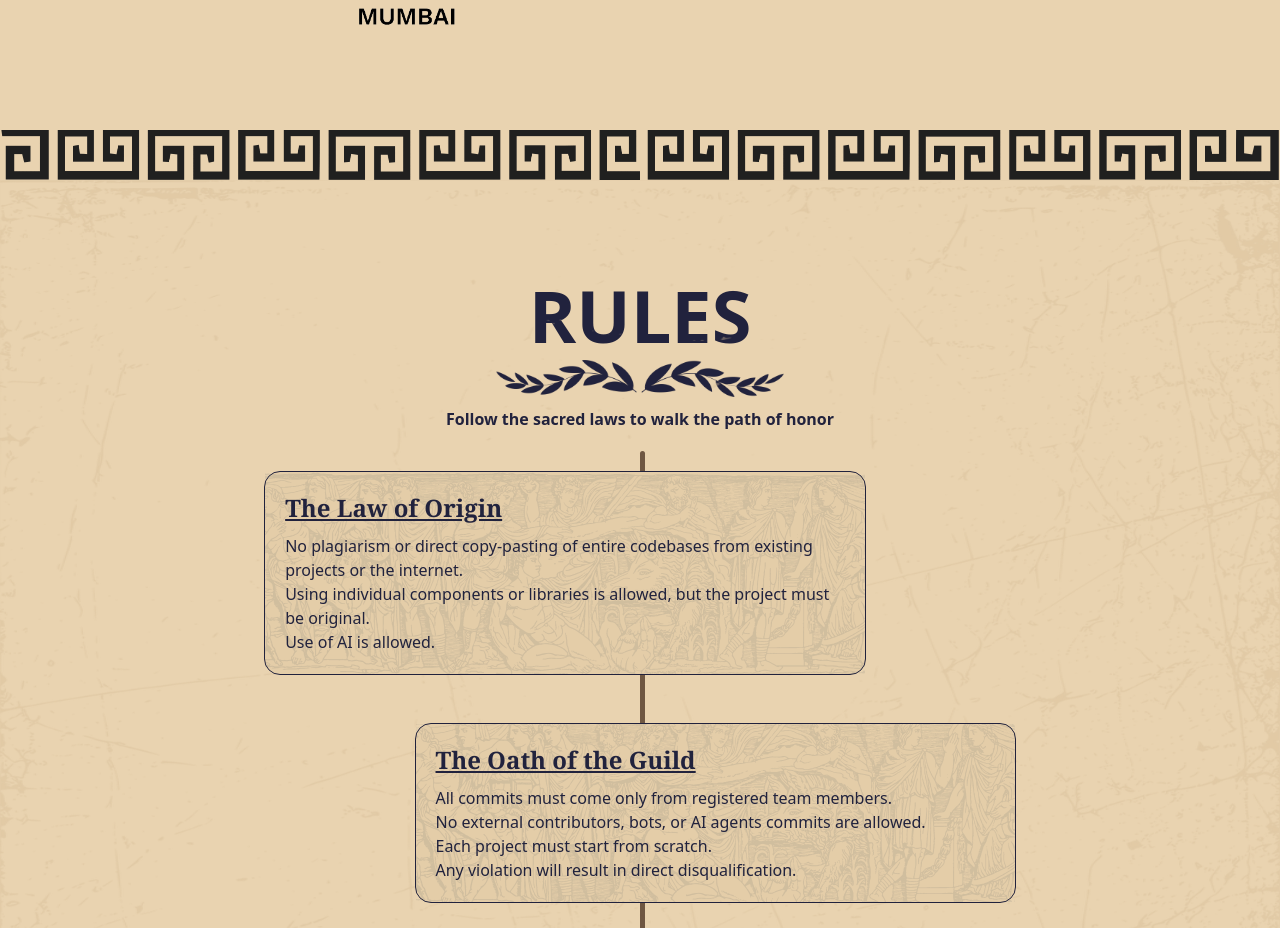
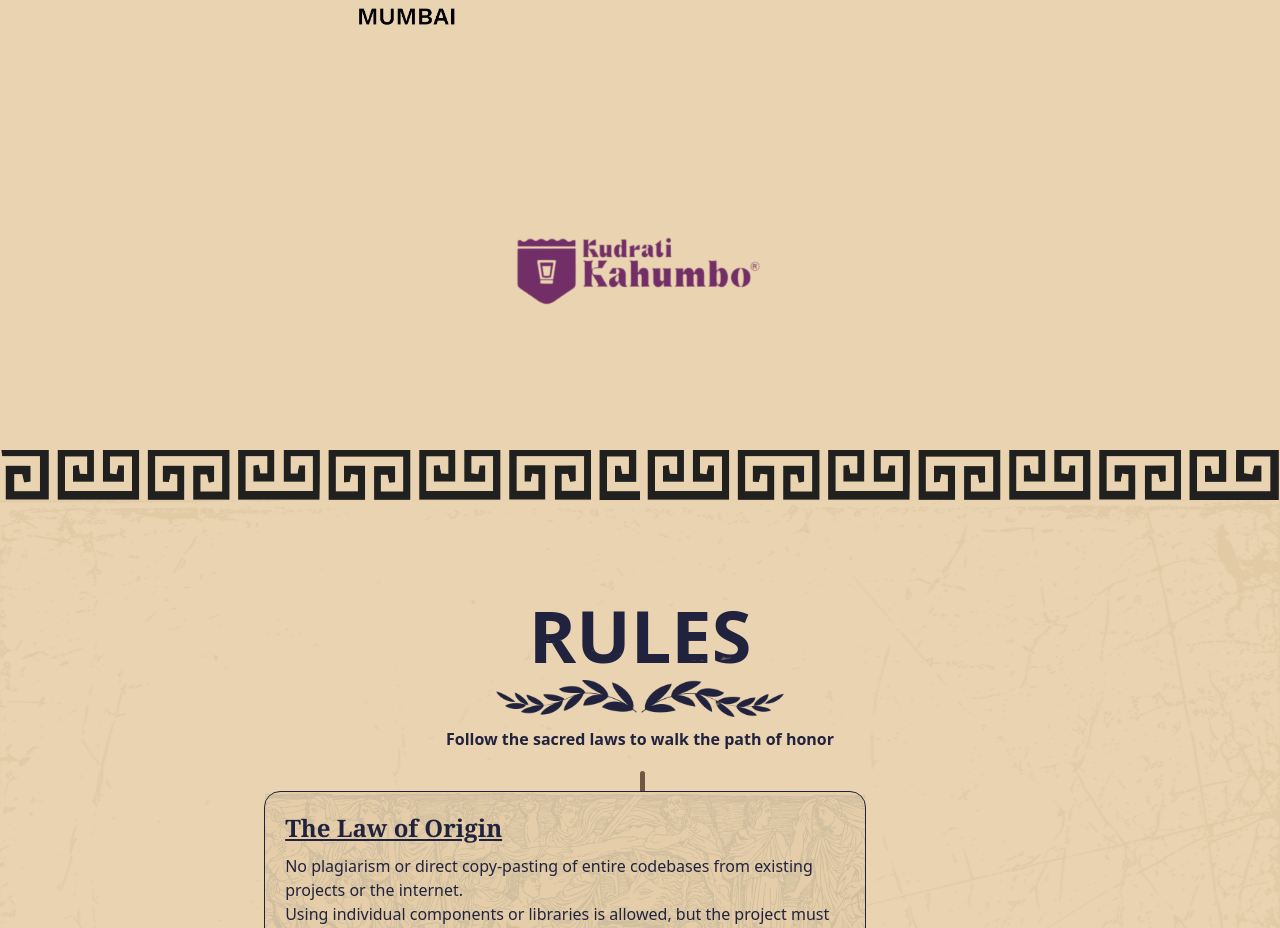
Before and after one commit to ACM-KJSCE/Artemis-Website, a React (Vite) app: page / in a window 1280 px wide. Shown: the part 2429-3357 px from the top of the page. Built offline with nearby package versions, Linux system fonts and the light colour scheme.

Commit message:
add 3rd sponsor

```diff
--- a/src/sections/SponsorSection.jsx
+++ b/src/sections/SponsorSection.jsx
@@ -27,6 +27,7 @@ const SponserSection = () => {
         >
           <img src="/sponsors/sponsor1.png" alt="FriendsOfFigmalogo" className="md:h-72 h-48 object-contain" />
           <img src="/sponsors/sponsor2.png" alt="MillimoLogo" className="md:h-72 md:w-72 w-48 h-48 object-contain" />
+          <img src="/sponsors/sponsor3.png" alt="Kudrati Kahumbo" className="md:h-72 md:w-72 w-48 h-48 object-contain" />
         </motion.div>
       </div>
     </section>
```
Also changed, not shown: public/sponsors/sponsor3.png (added).
